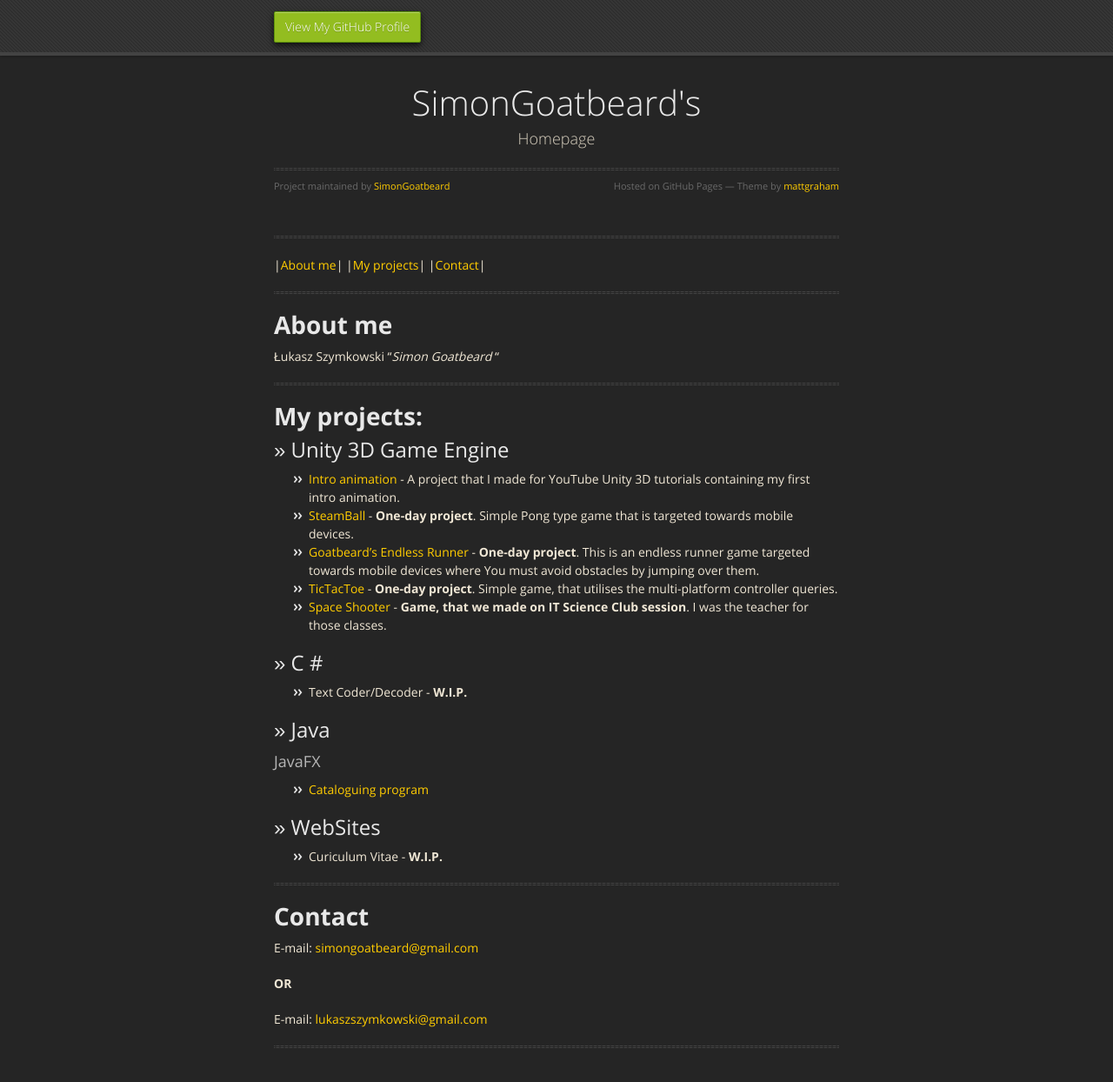
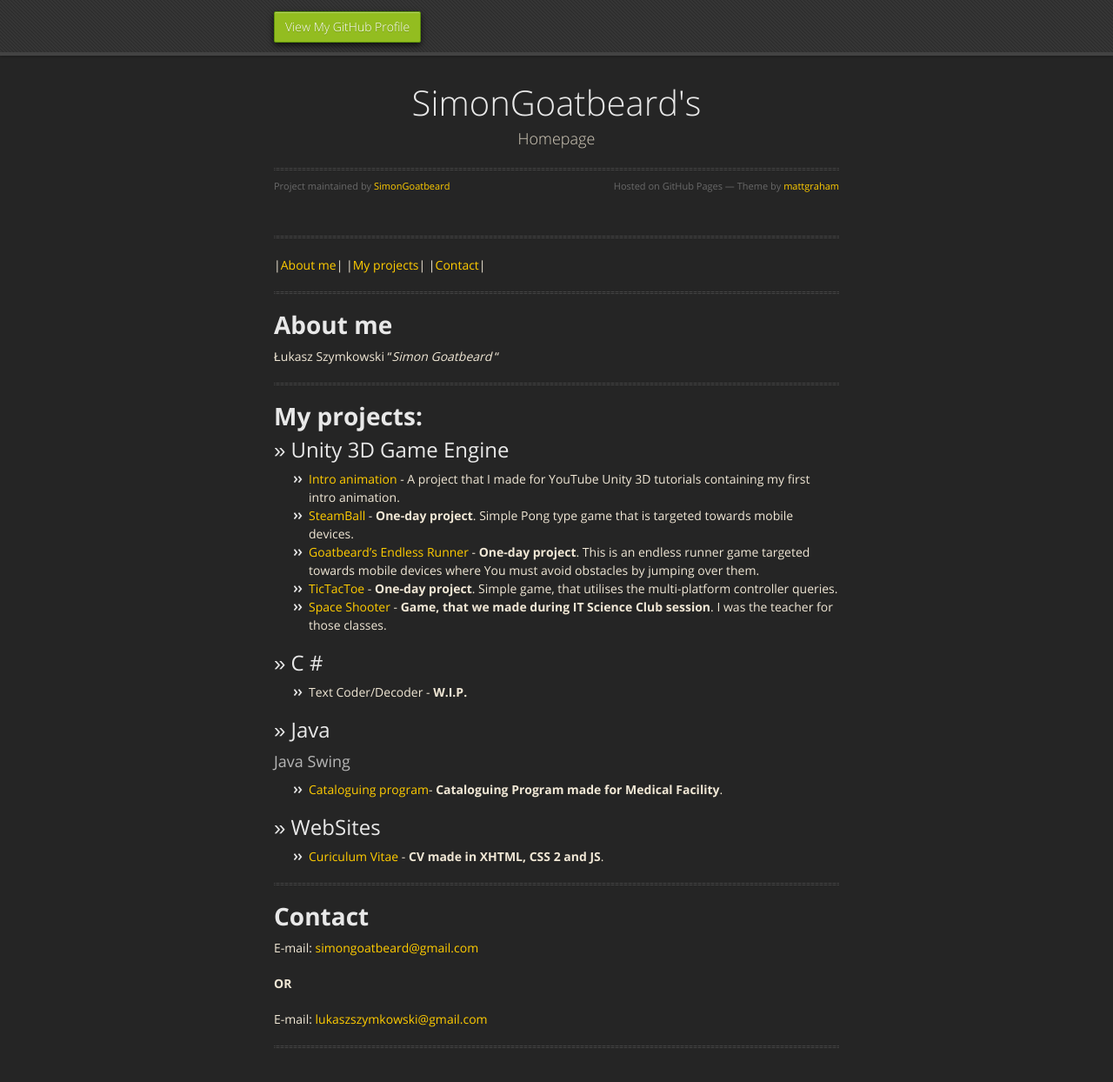
Before and after one commit to SimonGoatbeard/simongoatbeard.github.io, a Jekyll site: the page built from index.md, in a window 1280 px wide and 1315 px high. Shown: the top 1244 px of the window at 87% size. Built offline with Jekyll 4.4.1, drawn with Linux system fonts in a browser that asks for light colours; nearby versions of some CDN libraries.

Commit message:
Update index.md

```diff
--- a/index.md
+++ b/index.md
@@ -16,17 +16,17 @@ layout: default
 *   [SteamBall](https://github.com/SimonGoatbeard/unity-SteamBall) - **One-day project**. Simple Pong type game that is targeted towards mobile devices.
 *   [Goatbeard's Endless Runner](https://github.com/SimonGoatbeard/unity-GoatbeardsEndlessRunner) - **One-day project**. This is an endless runner game targeted towards mobile devices where You must avoid obstacles by jumping over them.
 *   [TicTacToe](https://github.com/SimonGoatbeard/unity-TicTacToe) - **One-day project**. Simple game, that utilises the multi-platform controller queries.
-*   [Space Shooter](https://github.com/SimonGoatbeard/unity-SpaceShooter) - **Game, that we made on IT Science Club session**. I was the teacher for those classes.
+*   [Space Shooter](https://github.com/SimonGoatbeard/unity-SpaceShooter) - **Game, that we made during IT Science Club session**. I was the teacher for those classes.
 
 ## >> C \#
 *   Text Coder/Decoder - **W.I.P.**
 
 ## >> Java
-###   JavaFX
-*   [Cataloguing program](https://github.com/SimonGoatbeard/unity-SpaceShooter)
+###   Java Swing
+*   [Cataloguing program](https://github.com/SimonGoatbeard/CataloguingProgram)- **Cataloguing Program made for Medical Facility**.
 
 ## >> WebSites
-*   Curiculum Vitae - **W.I.P.**
+*   [Curiculum Vitae](https://github.com/SimonGoatbeard/CuriculumVitae) - **CV made in XHTML, CSS 2 and JS**.
 
 ---
 # <a name="contact"></a>**Contact**
```
